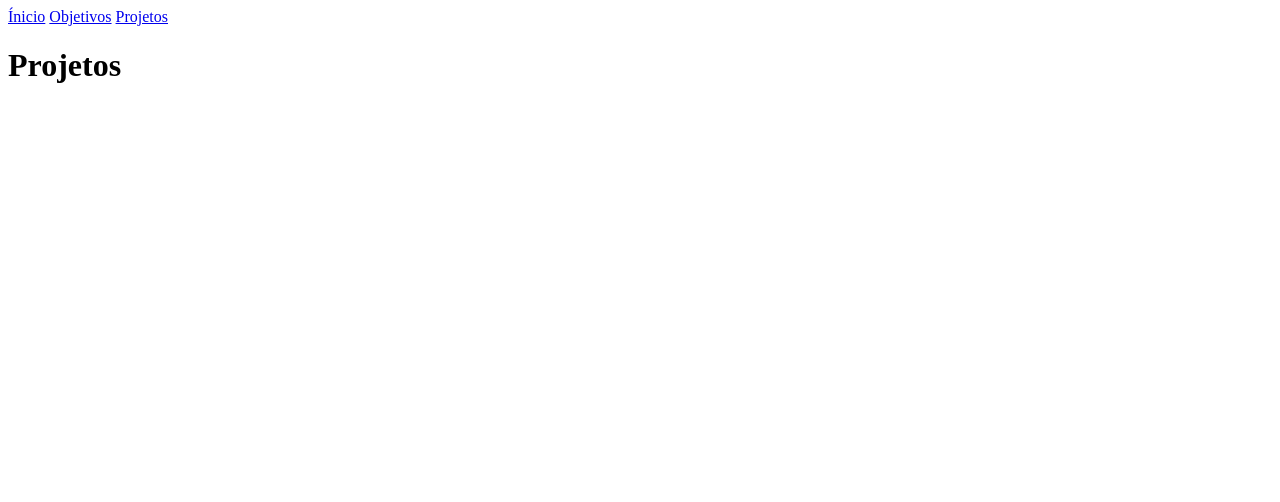
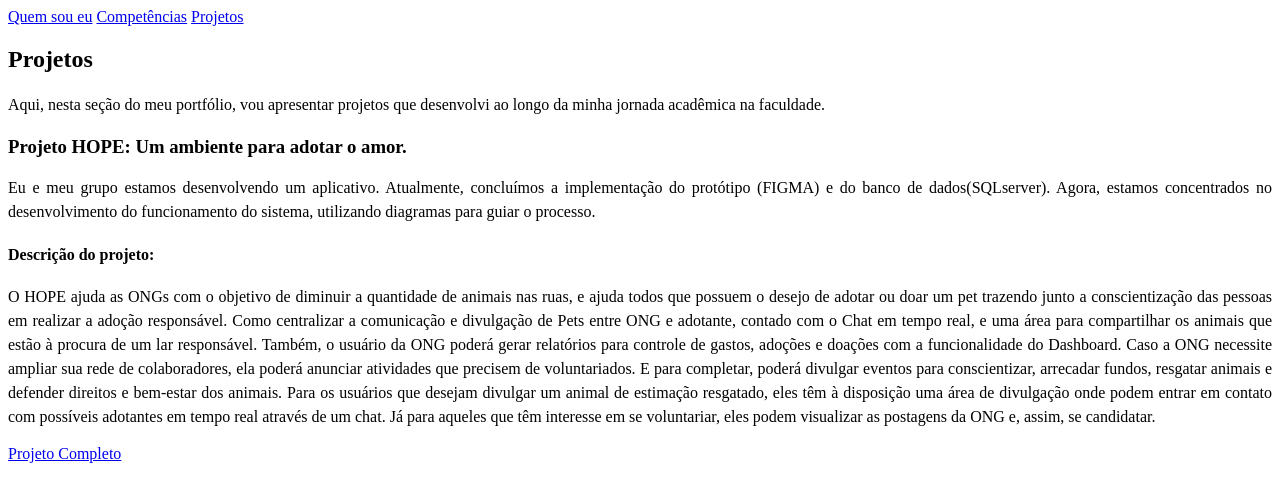
Before and after one commit to kimberlyyb/portfolio, a plain HTML site: page HTML/projetos.html in a window 1280 px wide. Drawn offline with Linux system fonts and the light colour scheme.

Commit message:
Commit final do portfolio

```diff
--- a/CSS/indeX.css
+++ b/CSS/indeX.css
@@ -0,0 +1,6 @@
+body{
+    text-align: justify;
+}
+p{
+    line-height: 150%;
+}
--- a/CSS/objetivos.css
+++ b/CSS/objetivos.css
@@ -0,0 +1,7 @@
+body{
+    text-align: justify;
+}
+p{
+    line-height: 150%;
+    text-align: justify;
+}
--- a/CSS/projetos.css
+++ b/CSS/projetos.css
@@ -0,0 +1,7 @@
+body{
+    text-align: justify;
+}
+p{
+    line-height: 150%;
+    text-align: justify;
+}
--- a/HTML/projetos.html
+++ b/HTML/projetos.html
@@ -1,16 +1,62 @@
 <!DOCTYPE html>
 <html lang="pt-br">
+
 <head>
     <meta charset="UTF-8">
     <meta name="viewport" content="width=device-width, initial-scale=1.0">
     <title>Projetos</title>
-    <nav>
-        <a href="index.html">Ínicio</a>
-        <a href="objetivos.html">Objetivos</a>
-        <a href="projetos.html">Projetos</a>
-    </nav>
+    <link rel="stylesheet" href="../CSS/projetos.css">
 </head>
+
 <body>
-    <h1>Projetos</h1>
+    <header>
+        <nav>
+            <a href="index.html">Quem sou eu</a>
+            <a href="competencias.html">Competências</a>
+            <a href="projetos.html">Projetos</a>
+        </nav>
+    </header>
+
+    <main>
+        <section>
+            <h1>Projetos</h1>
+            <p>Aqui, nesta seção do meu portfólio, vou apresentar projetos que desenvolvi ao longo da minha jornada
+                acadêmica na faculdade.</p>
+        </section>
+
+        <section>
+            <article>
+                <h3>Projeto HOPE: Um ambiente para adotar o amor.</h3>
+                <p>Eu e meu grupo estamos desenvolvendo um aplicativo. Atualmente, concluímos
+                    a implementação do protótipo (FIGMA) e do banco de dados(SQLserver). Agora, estamos concentrados no
+                    desenvolvimento do funcionamento do sistema, utilizando diagramas para guiar o processo.</p>
+                <h4>Descrição do projeto:</h4>
+                <p> O HOPE ajuda as ONGs com o objetivo de diminuir a quantidade de animais nas ruas, e ajuda todos que
+                    possuem o desejo de adotar ou doar um pet trazendo junto a conscientização das pessoas em realizar a
+                    adoção
+                    responsável. Como centralizar a comunicação e divulgação de Pets entre ONG e adotante, contado com o
+                    Chat
+                    em tempo real, e uma área para compartilhar os animais que estão à procura de um lar responsável.
+                    Também, o
+                    usuário da ONG poderá gerar relatórios para controle de gastos, adoções e doações com a
+                    funcionalidade do
+                    Dashboard. Caso a ONG necessite ampliar sua rede de colaboradores, ela poderá anunciar atividades
+                    que
+                    precisem de voluntariados. E para completar, poderá divulgar eventos para conscientizar, arrecadar
+                    fundos,
+                    resgatar animais e defender direitos e bem-estar dos animais.
+                    Para os usuários que desejam divulgar um animal de estimação resgatado, eles têm à disposição uma
+                    área de
+                    divulgação onde podem entrar em contato com possíveis adotantes em tempo real através de um chat. Já
+                    para
+                    aqueles que têm interesse em se voluntariar, eles podem visualizar as postagens da ONG e, assim, se
+                    candidatar.</p>
+                <nav>
+                    <a href="https://linktr.ee/hopefam">Projeto Completo</a>
+                </nav>
+            </article>
+        </section>
+    </main>
 </body>
+
 </html>
```
Also changed, not shown: HTML/competencias.html (added, +83 -0 lines), HTML/index.html (+42 -15 lines), HTML/objetivos.html (deleted, +0 -16 lines).
